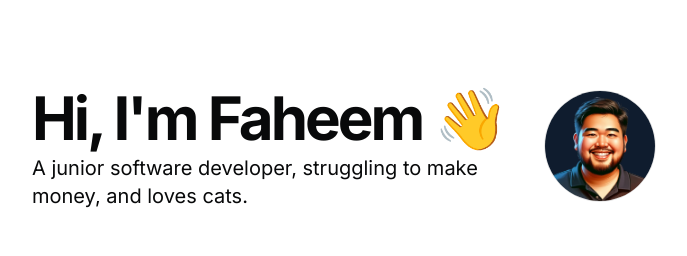
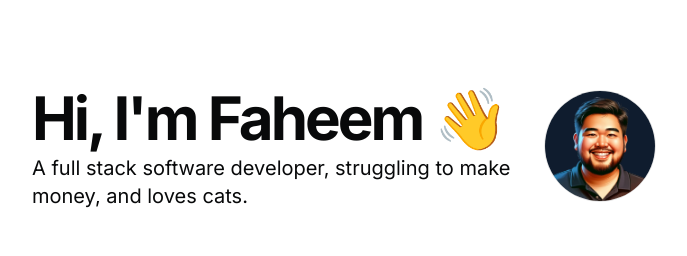
Before and after one commit to EncikShrimp/portfolio, a Next.js app: page / in a window 1280 px wide. Shown: the top 256 px of the page, without its empty margins (296-983 px from the left). Built offline with nearby package versions, Linux system fonts and the light colour scheme.

Commit message:
change the junior title

```diff
--- a/src/data/resume.tsx
+++ b/src/data/resume.tsx
@@ -8,7 +8,7 @@ export const DATA = {
   location: "Pahang, Malaysia",
   locationLink: "https://www.google.com/maps/place/Pahang",
   description:
-    "A junior software developer, struggling to make money, and loves cats.",
+    "A full stack software developer, struggling to make money, and loves cats.",
   summary:
     "One of my life goals is to make enough money to retire early and spend my time on other important things. So, I've broken it down into smaller, manageable steps, and surprise one of them is getting good at software development. I’ll do my best to get there, and for those who also have big goals, best of luck to you too.",
   avatarUrl: "/me.png",
```
